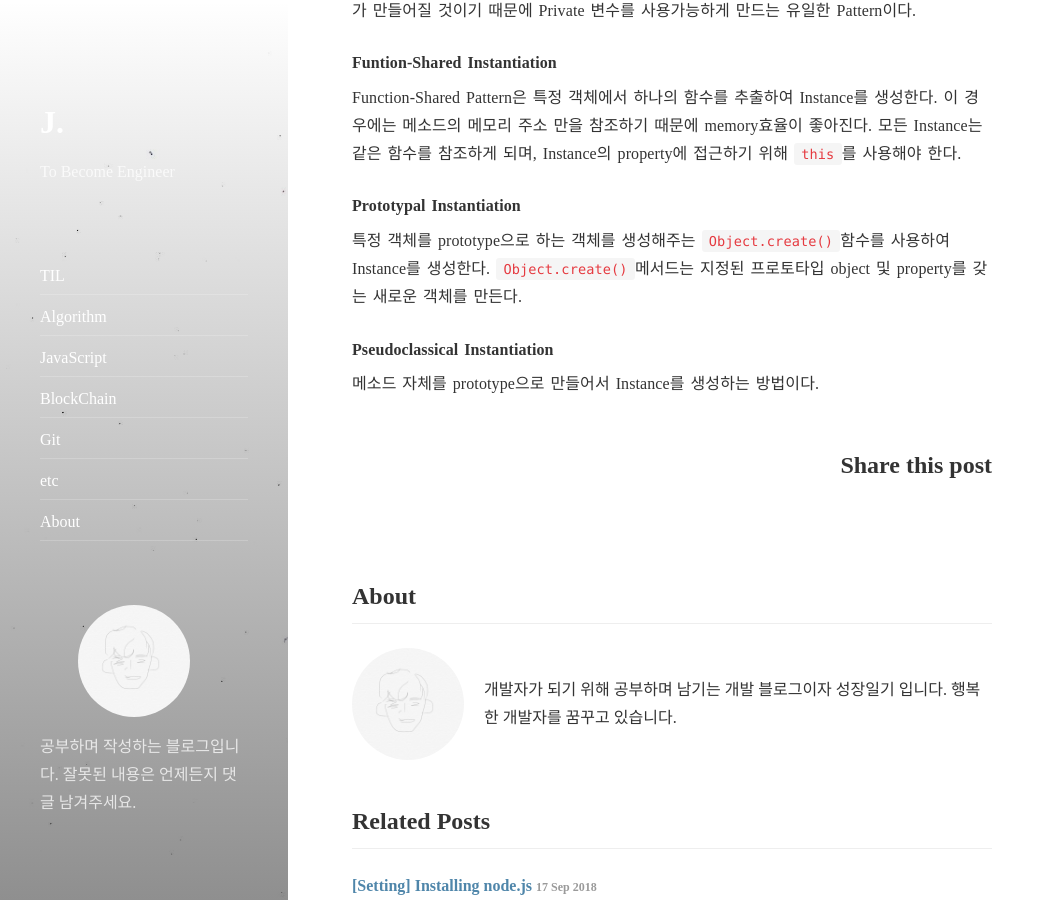
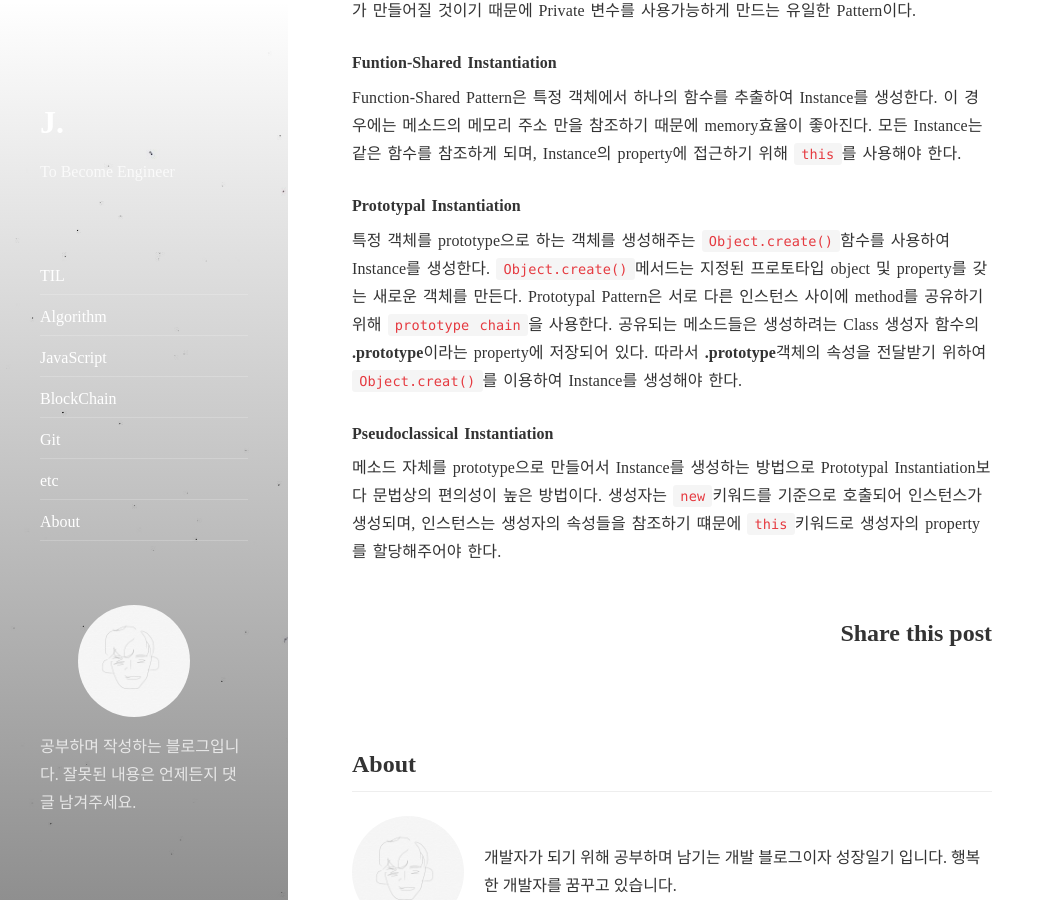
Before and after one commit to JaeWC/JaeWC.github.io, a Jekyll site: the page built from _posts/etc/2018-09-19-Code_Reuse.md, in a window 1280 px wide and 900 px high, scrolled down 897 px. Shown: the whole window, without its empty margins (0-1055 px from the left). Built offline with Jekyll 4.4.1, drawn with Linux system fonts in a browser that asks for light colours; nearby versions of some CDN libraries; comment, search, counter and statistics services are not loaded.

Commit message:
add Prototypal and Pseudoclassical Pattern

```diff
--- a/_posts/etc/2018-09-19-Code_Reuse.md
+++ b/_posts/etc/2018-09-19-Code_Reuse.md
@@ -40,7 +40,9 @@ Function-Shared Pattern은 특정 객체에서 하나의 함수를 추출하여
 
 특정 객체를 prototype으로 하는 객체를 생성해주는 `Object.create()`함수를 사용하여 Instance를 생성한다.
 `Object.create()`메서드는 지정된 프로토타입 object 및 property를 갖는 새로운 객체를 만든다.
+Prototypal Pattern은 서로 다른 인스턴스 사이에 method를 공유하기 위해 `prototype chain`을 사용한다. 공유되는 메소드들은 생성하려는 Class 생성자 함수의 **.prototype**이라는 property에 저장되어 있다. 따라서 **.prototype**객체의 속성을 전달받기 위하여 `Object.creat()`를 이용하여 Instance를 생성해야 한다.
 
 #### Pseudoclassical Instantiation
 
-메소드 자체를 prototype으로 만들어서 Instance를 생성하는 방법이다.
+메소드 자체를 prototype으로 만들어서 Instance를 생성하는 방법으로 Prototypal Instantiation보다 문법상의 편의성이 높은 방법이다.
+생성자는 `new`키워드를 기준으로 호출되어 인스턴스가 생성되며, 인스턴스는 생성자의 속성들을 참조하기 떄문에 `this`키워드로 생성자의 property를 할당해주어야 한다.
```
